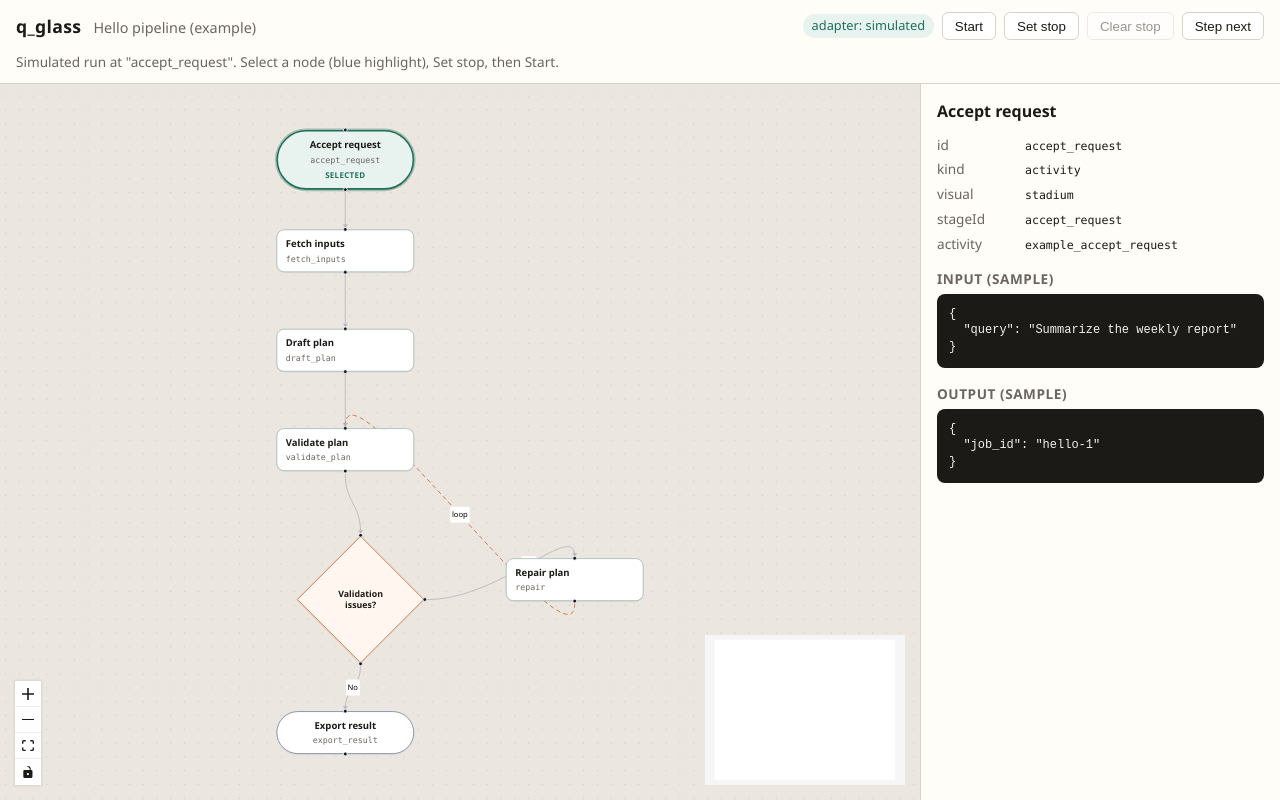
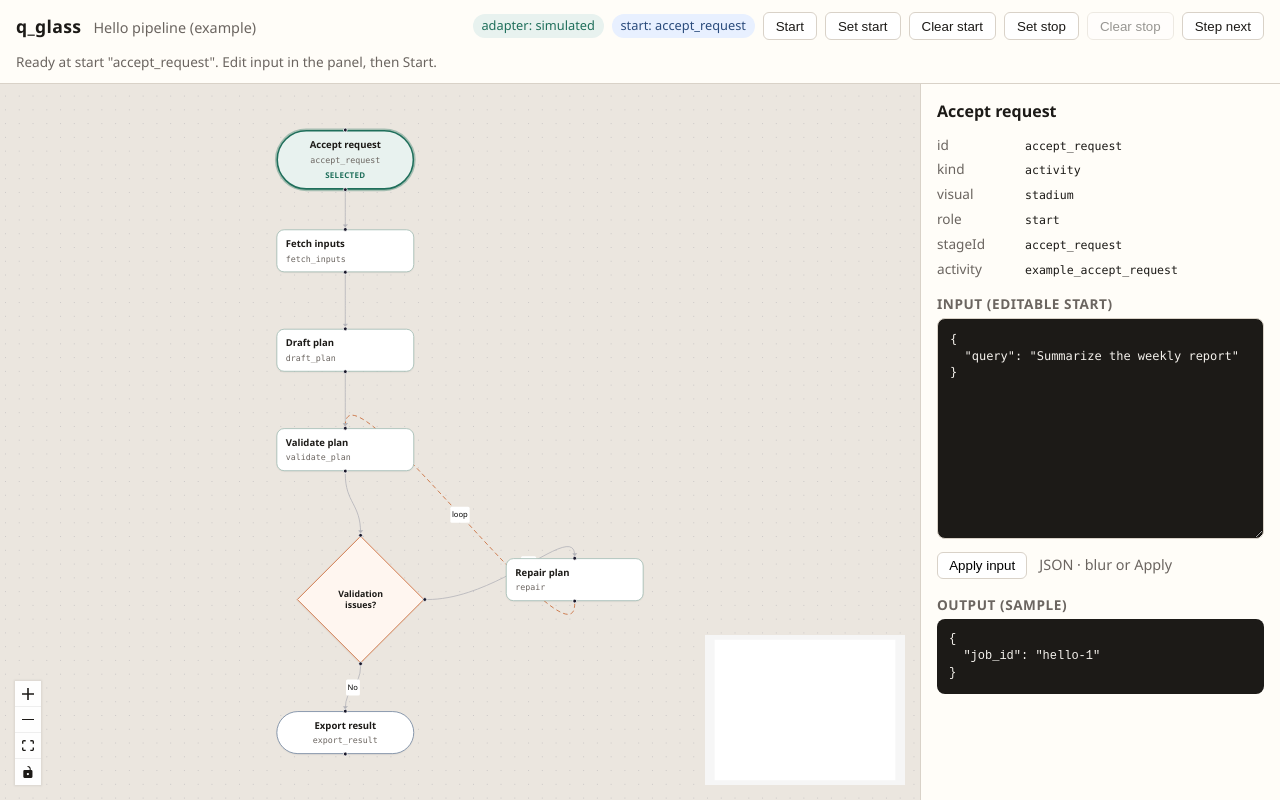
Before and after one commit to ParthaEth/q_glass, a React (Vite) app: page / in a window 1280 px wide. Built offline with nearby package versions, Linux system fonts and the light colour scheme.

Commit message:
Select arbitrary start stop and edit input of the selected start before executng

```diff
--- a/src/App.tsx
+++ b/src/App.tsx
@@ -54,6 +54,28 @@ export default function App() {
 		void adapter.start().then(() => refreshRun({ followCurrent: true }));
 	}, [refreshRun]);
 
+	const onSetStart = useCallback(() => {
+		if (!selectedNodeId) {
+			setHint("Select a node on the graph first, then click Set start.");
+			return;
+		}
+		void adapter.setStart("sim-1", selectedNodeId).then(() => {
+			setSelectedNodeId(selectedNodeId);
+			void refreshRun();
+		});
+	}, [selectedNodeId, refreshRun]);
+
+	const onClearStart = useCallback(() => {
+		void adapter.clearStart("sim-1").then(() => refreshRun());
+	}, [refreshRun]);
+
+	const onStartInputChange = useCallback(
+		(value: unknown) => {
+			void adapter.setStartInput("sim-1", value).then(() => refreshRun());
+		},
+		[refreshRun],
+	);
+
 	const onSetStop = useCallback(() => {
 		if (!selectedNodeId) {
 			setHint("Select a node on the graph first, then click Set stop.");
@@ -94,9 +116,12 @@ export default function App() {
 				graphLabel={graph.label}
 				adapterName={adapter.name}
 				supportsControl={adapter.supportsControl}
+				startNodeId={run?.startNodeId ?? null}
 				stopAfter={run?.stopAfter ?? null}
 				hint={hint}
 				onStart={onStart}
+				onSetStart={onSetStart}
+				onClearStart={onClearStart}
 				onSetStop={onSetStop}
 				onClearStop={onClearStop}
 				onStep={onStep}
@@ -106,6 +131,7 @@ export default function App() {
 					graph={graph}
 					selectedNodeId={selectedNodeId}
 					currentNodeId={run?.currentNodeId ?? null}
+					startNodeId={run?.startNodeId ?? null}
 					stopAfterNodeId={run?.stopAfter ?? null}
 					completedNodeIds={completedIds}
 					onSelectNode={setSelectedNodeId}
@@ -114,6 +140,7 @@ export default function App() {
 					node={selectedNode}
 					run={run}
 					selectedNodeId={selectedNodeId}
+					onStartInputChange={onStartInputChange}
 				/>
 			</main>
 		</div>
--- a/src/adapters/simulated.ts
+++ b/src/adapters/simulated.ts
@@ -3,7 +3,7 @@ import type { RuntimeAdapter } from "./types";
 import helloGraph from "../fixtures/hello-pipeline.sample.json";
 
 /**
- * In-browser example runner: walks a declared graph, supports stop/step.
+ * In-browser example runner: walks a declared graph, supports start/stop/step.
  * Not a real orchestrator — for visualizing q_glass without a cluster.
  */
 export class SimulatedAdapter implements RuntimeAdapter {
@@ -12,23 +12,44 @@ export class SimulatedAdapter implements RuntimeAdapter {
 
 	private readonly graph: GraphDefinition;
 	private run: RunState;
+	private readonly entryId: string;
 
 	constructor() {
 		this.graph = helloGraph as GraphDefinition;
+		this.entryId = entryNodeId(this.graph);
 		this.run = this.freshRun();
 	}
 
-	private freshRun(preserveStop?: string): RunState {
-		const start = entryNodeId(this.graph);
-		const stopAfter = preserveStop;
+	private resolveStartId(explicit?: string): string {
+		return explicit ?? this.run.startNodeId ?? this.entryId;
+	}
+
+	private defaultStartInput(startId: string): unknown {
+		const node = this.graph.nodes.find((n) => n.id === startId);
+		return node?.sampleInput ?? null;
+	}
+
+	private freshRun(opts?: {
+		preserveStop?: string;
+		preserveStart?: string;
+		preserveStartInput?: unknown;
+	}): RunState {
+		const startId = opts?.preserveStart ?? this.entryId;
+		const startInput =
+			opts?.preserveStartInput !== undefined
+				? opts.preserveStartInput
+				: this.defaultStartInput(startId);
+		const stopAfter = opts?.preserveStop;
 		return {
 			runId: "sim-1",
 			graphId: this.graph.id,
-			currentNodeId: start,
+			currentNodeId: startId,
+			startNodeId: startId,
+			startInput,
 			stopAfter,
 			message: stopAfter
-				? `Restarted at "${start}" with stop at "${stopAfter}".`
-				: `Simulated run at "${start}". Select a node (blue highlight), Set stop, then Start.`,
+				? `Ready at "${startId}" with stop at "${stopAfter}". Click Start to run.`
+				: `Ready at start "${startId}". Edit input in the panel, then Start.`,
 			nodeAttempts: {},
 		};
 	}
@@ -44,22 +65,73 @@ export class SimulatedAdapter implements RuntimeAdapter {
 		};
 	}
 
+	async setStart(_runId: string, stageId: string): Promise<void> {
+		const node =
+			this.graph.nodes.find((n) => n.id === stageId || n.stageId === stageId) ??
+			null;
+		if (!node) {
+			this.run = {
+				...this.run,
+				message: `Unknown start stage "${stageId}"`,
+			};
+			return;
+		}
+		const same = this.run.startNodeId === node.id;
+		this.run = {
+			...this.run,
+			startNodeId: node.id,
+			startInput: same
+				? (this.run.startInput ?? this.defaultStartInput(node.id))
+				: this.defaultStartInput(node.id),
+			message: `Start set at "${node.id}". Edit its input, then click Start to run from there.`,
+		};
+	}
+
+	async clearStart(_runId: string): Promise<void> {
+		this.run = {
+			...this.run,
+			startNodeId: this.entryId,
+			startInput: this.defaultStartInput(this.entryId),
+			message: `Start cleared → entry "${this.entryId}".`,
+		};
+	}
+
+	async setStartInput(_runId: string, value: unknown): Promise<void> {
+		this.run = {
+			...this.run,
+			startInput: value,
+			message: `Start input updated for "${this.run.startNodeId ?? this.entryId}". Click Start to run.`,
+		};
+	}
+
 	/**
-	 * Reset to the entry node. Keeps an existing stop breakpoint.
-	 * If a stop is set, advances automatically until that stage completes.
+	 * Reset to the start node (not always graph entry). Keeps stop + start + startInput.
+	 * Auto-advances until stop or end.
 	 */
 	async start(_input?: unknown): Promise<string> {
 		const preservedStop = this.run.stopAfter;
-		this.run = this.freshRun(preservedStop);
+		const preservedStart = this.resolveStartId();
+		const preservedInput =
+			_input !== undefined
+				? _input
+				: (this.run.startInput ?? this.defaultStartInput(preservedStart));
 
-		if (!preservedStop) {
-			return this.run.runId;
-		}
+		this.run = this.freshRun({
+			preserveStop: preservedStop,
+			preserveStart: preservedStart,
+			preserveStartInput: preservedInput,
+		});
 
 		const maxSteps = this.graph.nodes.length + 8;
 		for (let i = 0; i < maxSteps; i++) {
 			const cur = this.run.currentNodeId;
-			if (!cur) break;
+			if (!cur) {
+				this.run = {
+					...this.run,
+					message: `Finished from start "${preservedStart}".`,
+				};
+				break;
+			}
 
 			const pausedAtStop =
 				this.run.stopAfter === cur &&
@@ -67,12 +139,12 @@ export class SimulatedAdapter implements RuntimeAdapter {
 			if (pausedAtStop) {
 				this.run = {
 					...this.run,
-					message: `Ran from start until stop at "${cur}". Step next to resume, or Clear stop.`,
+					message: `Ran from "${preservedStart}" until stop at "${cur}".`,
 				};
 				break;
 			}
 
-			await this.step(_input as string);
+			await this.step("sim-1");
 		}
 
 		return this.run.runId;
@@ -102,7 +174,7 @@ export class SimulatedAdapter implements RuntimeAdapter {
 		this.run = {
 			...this.run,
 			stopAfter: node.id,
-			message: `Stop set at "${node.id}". Click Start to run from the beginning until that stage.`,
+			message: `Stop set at "${node.id}". Click Start to run from start until that stage.`,
 		};
 	}
 
@@ -123,7 +195,6 @@ export class SimulatedAdapter implements RuntimeAdapter {
 			(a) => a.status === "completed",
 		);
 
-		// Paused on the stop node after completing it — next Step resumes past it.
 		if (alreadyDone && this.run.stopAfter === currentId) {
 			const next = nextNodeId(this.graph, currentId);
 			this.run = {
@@ -137,10 +208,16 @@ export class SimulatedAdapter implements RuntimeAdapter {
 			return;
 		}
 
+		const startId = this.run.startNodeId ?? this.entryId;
+		const input =
+			currentId === startId
+				? (this.run.startInput ?? node.sampleInput ?? null)
+				: (node.sampleInput ?? null);
+
 		const attempt: NodeAttempt = {
 			attempt: (this.run.nodeAttempts[currentId]?.length ?? 0) + 1,
 			status: "completed",
-			input: node.sampleInput ?? null,
+			input,
 			output: node.sampleOutput ?? null,
 		};
 
@@ -172,7 +249,6 @@ export class SimulatedAdapter implements RuntimeAdapter {
 	}
 }
 
-/** Prefer the happy path at decisions (edge label "No"); skip cycle edges. */
 function nextNodeId(graph: GraphDefinition, fromId: string): string | null {
 	const outs = graph.edges.filter((e) => e.source === fromId && !e.cycle);
 	if (outs.length === 0) return null;
--- a/src/components/GraphCanvas.tsx
+++ b/src/components/GraphCanvas.tsx
@@ -23,6 +23,7 @@ type Props = {
 	graph: GraphDefinition;
 	selectedNodeId: string | null;
 	currentNodeId: string | null;
+	startNodeId: string | null;
 	stopAfterNodeId: string | null;
 	completedNodeIds: Set<string>;
 	onSelectNode: (nodeId: string | null) => void;
@@ -32,6 +33,7 @@ export default function GraphCanvas({
 	graph,
 	selectedNodeId,
 	currentNodeId,
+	startNodeId,
 	stopAfterNodeId,
 	completedNodeIds,
 	onSelectNode,
@@ -52,6 +54,7 @@ export default function GraphCanvas({
 						visualType: resolveVisualType(n),
 						stageId: n.stageId,
 						runStatus,
+						isStart: n.id === startNodeId,
 						isStop: n.id === stopAfterNodeId,
 					},
 					selected: n.id === selectedNodeId,
@@ -61,6 +64,7 @@ export default function GraphCanvas({
 			graph.nodes,
 			selectedNodeId,
 			currentNodeId,
+			startNodeId,
 			stopAfterNodeId,
 			completedNodeIds,
 		],
--- a/src/components/NodeInspector.tsx
+++ b/src/components/NodeInspector.tsx
@@ -1,3 +1,5 @@
+import { useEffect, useState } from "react";
+
 import type { GraphNode, RunState } from "../types/graph";
 import { resolveVisualType } from "../types/graph";
 
@@ -5,14 +7,35 @@ type Props = {
 	node: GraphNode | null;
 	run: RunState | null;
 	selectedNodeId: string | null;
+	onStartInputChange: (value: unknown) => void;
 };
 
-export default function NodeInspector({ node, run, selectedNodeId }: Props) {
+export default function NodeInspector({
+	node,
+	run,
+	selectedNodeId,
+	onStartInputChange,
+}: Props) {
+	const isStartNode = Boolean(
+		node && run?.startNodeId && node.id === run.startNodeId,
+	);
+	const [draft, setDraft] = useState("");
+	const [parseError, setParseError] = useState<string | null>(null);
+
+	useEffect(() => {
+		if (!node || !isStartNode) return;
+		const source = run?.startInput ?? node.sampleInput ?? null;
+		setDraft(JSON.stringify(source, null, 2));
+		setParseError(null);
+	}, [node, isStartNode, run?.startNodeId, run?.startInput]);
+
 	if (!node) {
 		return (
 			<aside className="qg-inspector">
 				<h2>Inspector</h2>
-				<p className="qg-muted">Select a node to view sample I/O JSON.</p>
+				<p className="qg-muted">
+					Select a node. Use Set start, edit its input, then Start.
+				</p>
 			</aside>
 		);
 	}
@@ -22,6 +45,16 @@ export default function NodeInspector({ node, run, selectedNodeId }: Props) {
 		: [];
 	const last = attempts[attempts.length - 1];
 	const visual = resolveVisualType(node);
+
+	const applyDraft = () => {
+		try {
+			const parsed: unknown = JSON.parse(draft);
+			setParseError(null);
+			onStartInputChange(parsed);
+		} catch (err: unknown) {
+			setParseError(err instanceof Error ? err.message : "Invalid JSON");
+		}
+	};
 
 	return (
 		<aside className="qg-inspector">
@@ -48,6 +81,14 @@ export default function NodeInspector({ node, run, selectedNodeId }: Props) {
 						)}
 					</dd>
 				</div>
+				{isStartNode ? (
+					<div>
+						<dt>role</dt>
+						<dd>
+							<code>start</code>
+						</dd>
+					</div>
+				) : null}
 				{node.stageId ? (
 					<div>
 						<dt>stageId</dt>
@@ -75,10 +116,36 @@ export default function NodeInspector({ node, run, selectedNodeId }: Props) {
 			</dl>
 
 			<section>
-				<h3>Input {last ? "(last attempt)" : "(sample)"}</h3>
-				<pre className="qg-json">
-					{JSON.stringify(last?.input ?? node.sampleInput ?? null, null, 2)}
-				</pre>
+				<h3>Input {isStartNode ? "(editable start)" : last ? "(last attempt)" : "(sample)"}</h3>
+				{isStartNode ? (
+					<>
+						<textarea
+							className="qg-json-edit"
+							value={draft}
+							spellCheck={false}
+							onChange={(e) => {
+								setDraft(e.target.value);
+								setParseError(null);
+							}}
+							onBlur={applyDraft}
+							rows={12}
+						/>
+						<div className="qg-inspector__row">
+							<button type="button" onClick={applyDraft}>
+								Apply input
+							</button>
+							{parseError ? (
+								<span className="qg-error">{parseError}</span>
+							) : (
+								<span className="qg-muted">JSON · blur or Apply</span>
+							)}
+						</div>
+					</>
+				) : (
+					<pre className="qg-json">
+						{JSON.stringify(last?.input ?? node.sampleInput ?? null, null, 2)}
+					</pre>
+				)}
 			</section>
 			<section>
 				<h3>Output {last ? "(last attempt)" : "(sample)"}</h3>
--- a/src/components/StageNode.tsx
+++ b/src/components/StageNode.tsx
@@ -14,10 +14,12 @@ export type StageNodeData = {
 	stageId?: string;
 	runStatus?: "pending" | "running" | "completed";
 	isStop?: boolean;
+	isStart?: boolean;
 };
 
 function statusBits(data: StageNodeData, selected: boolean) {
 	if (selected) return <div className="qg-node__status">selected</div>;
+	if (data.isStart) return <div className="qg-node__status">start</div>;
 	if (data.isStop) return <div className="qg-node__status">stop</div>;
 	if (data.runStatus && data.runStatus !== "pending") {
 		return <div className="qg-node__status">{data.runStatus}</div>;
@@ -31,6 +33,7 @@ function StageNode({ data, selected }: NodeProps<Node<StageNodeData>>) {
 		selected ? "qg-node--selected" : "",
 		data.runStatus === "running" ? "qg-node--running" : "",
 		data.runStatus === "completed" ? "qg-node--completed" : "",
+		data.isStart ? "qg-node--start" : "",
 		data.isStop ? "qg-node--stop" : "",
 	]
 		.filter(Boolean)
--- a/src/components/Toolbar.tsx
+++ b/src/components/Toolbar.tsx
@@ -2,9 +2,12 @@ type Props = {
 	graphLabel: string;
 	adapterName: string;
 	supportsControl: boolean;
+	startNodeId: string | null;
 	stopAfter: string | null;
 	hint: string | null;
 	onStart: () => void;
+	onSetStart: () => void;
+	onClearStart: () => void;
 	onSetStop: () => void;
 	onClearStop: () => void;
 	onStep: () => void;
@@ -14,9 +17,12 @@ export default function Toolbar({
 	graphLabel,
 	adapterName,
 	supportsControl,
+	startNodeId,
 	stopAfter,
 	hint,
 	onStart,
+	onSetStart,
+	onClearStart,
 	onSetStop,
 	onClearStop,
 	onStep,
@@ -29,6 +35,11 @@ export default function Toolbar({
 			</div>
 			<div className="qg-toolbar__actions">
 				<span className="qg-chip">adapter: {adapterName}</span>
+				{startNodeId ? (
+					<span className="qg-chip qg-chip--start" title="Run starts here">
+						start: {startNodeId}
+					</span>
+				) : null}
 				{stopAfter ? (
 					<span className="qg-chip qg-chip--stop" title="Breakpoint">
 						stop: {stopAfter}
@@ -36,6 +47,12 @@ export default function Toolbar({
 				) : null}
 				<button type="button" disabled={!supportsControl} onClick={onStart}>
 					Start
+				</button>
+				<button type="button" disabled={!supportsControl} onClick={onSetStart}>
+					Set start
+				</button>
+				<button type="button" disabled={!supportsControl} onClick={onClearStart}>
+					Clear start
 				</button>
 				<button type="button" disabled={!supportsControl} onClick={onSetStop}>
 					Set stop
--- a/src/styles.css
+++ b/src/styles.css
@@ -263,9 +263,60 @@ body,
 	background: #eef3fa;
 }
 
+.qg-chip--start {
+	background: #e8f0ff;
+	color: #2a4b7c;
+}
+
 .qg-chip--stop {
 	background: #fff0e8;
 	color: var(--decision);
+}
+
+.qg-node--start {
+	border-color: #2a4b7c;
+	box-shadow: 0 0 0 2px rgb(42 75 124 / 22%);
+}
+
+.qg-diamond-wrap.qg-node--start .qg-diamond__face {
+	border-color: #2a4b7c;
+	box-shadow: 0 0 0 2px rgb(42 75 124 / 22%);
+	background: #eef3fa;
+}
+
+.qg-json-edit {
+	width: 100%;
+	margin: 0;
+	padding: 0.75rem;
+	border-radius: 8px;
+	border: 1px solid var(--line);
+	background: #1c1a17;
+	color: #f4f1ec;
+	font-size: 0.75rem;
+	font-family: ui-monospace, SFMono-Regular, Menlo, monospace;
+	resize: vertical;
+	line-height: 1.35;
+}
+
+.qg-inspector__row {
+	display: flex;
+	align-items: center;
+	gap: 0.75rem;
+	margin-top: 0.5rem;
+	flex-wrap: wrap;
+}
+
+.qg-inspector__row button {
+	border: 1px solid var(--line);
+	background: white;
+	padding: 0.3rem 0.7rem;
+	border-radius: 6px;
+	cursor: pointer;
+}
+
+.qg-error {
+	color: #b42318;
+	font-size: 0.8rem;
 }
 
 .qg-node--running {
--- a/src/types/graph.ts
+++ b/src/types/graph.ts
@@ -66,6 +66,10 @@ export interface RunState {
 	runId: string;
 	graphId: string;
 	currentNodeId?: string;
+	/** Node where the next Start begins (defaults to graph entry). */
+	startNodeId?: string;
+	/** Input JSON applied when the start node runs. */
+	startInput?: unknown;
 	stopAfter?: string;
 	nodeAttempts: Record<string, NodeAttempt[]>;
 	message?: string;
```
Also changed, not shown: src/adapters/noop.ts (+17 -0 lines), src/adapters/types.ts (+6 -4 lines), examples/README.md, 2 other files (tests, documents, lock files or other folders).
